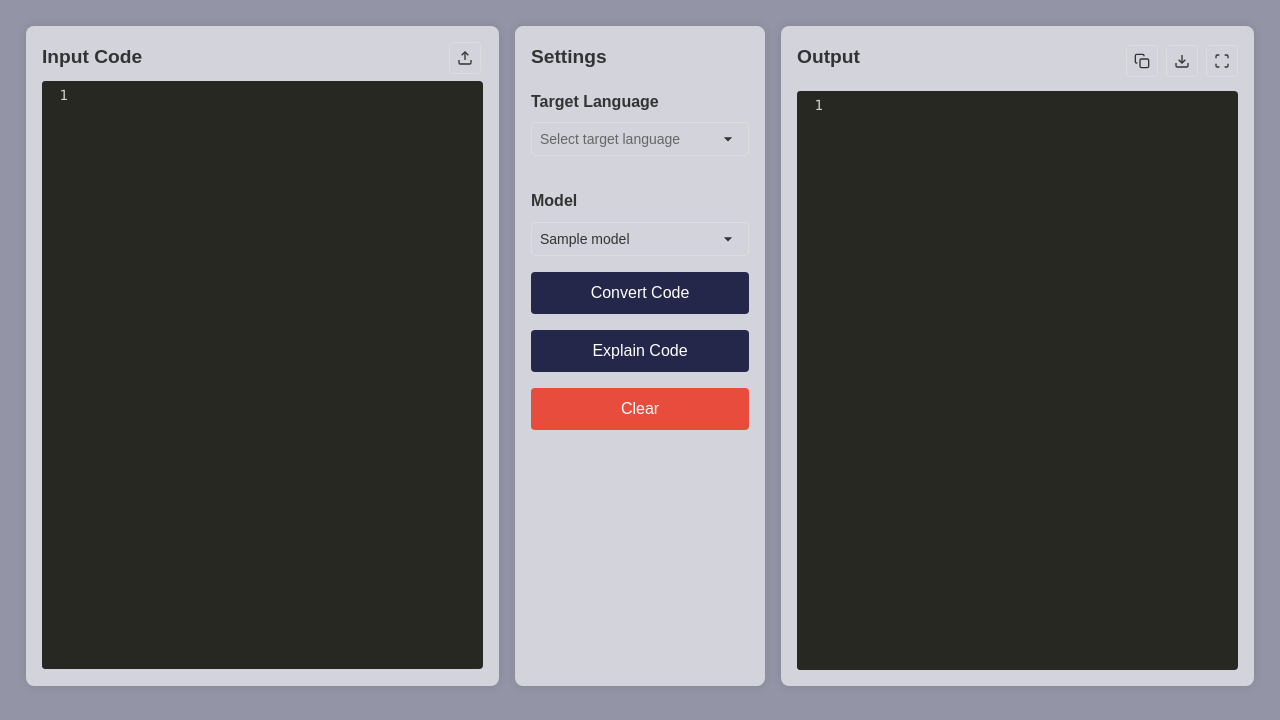
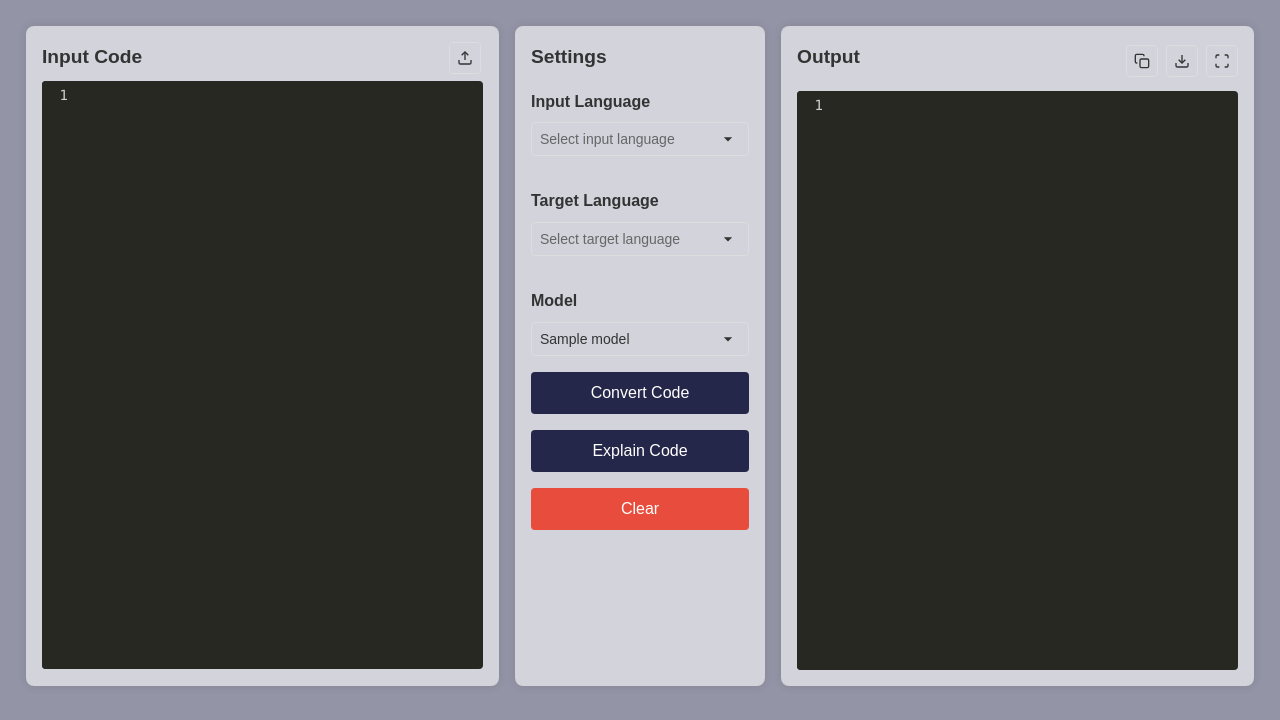
Before and after one commit to rocke7-adhi/code-converter-webapp, a Flask app: template templates/index.html in a window 1280 px wide. Shown: the part 80-800 px from the top of the page. Run offline with Flask 3, Linux system fonts and the light colour scheme; the template is opened without the code that fills it: most values are stand-ins (such as "Sample title", 1, 10 or a date in 2020); parts of the project's set-up code (start-up, migrations or seed data) failed here and were passed over.

Commit message:
feat : select input code option

```diff
--- a/app.py
+++ b/app.py
@@ -25,9 +25,10 @@ def converter_page():
 @app.route('/convert', methods=['POST'])
 def convert():
     input_code = request.form['input_code']
+    input_language = request.form['input_language']
     target_language = request.form['target_language']
     selected_model = request.form['selected_model']
-    converted_code = converter.convert_code(input_code, target_language, selected_model)
+    converted_code = converter.convert_code(input_code, input_language, target_language, selected_model)
     return jsonify({
         'converted_code': converted_code
     })
@@ -36,9 +37,10 @@ def convert():
 @app.route('/explain', methods=['POST'])
 def explain():
     input_code = request.form['input_code']
+    input_language = request.form['input_language']
     target_language = request.form['target_language']
     selected_model = request.form['selected_model']
-    explanation_text = explanation.explain_code(input_code, target_language, selected_model)
+    explanation_text = explanation.explain_code(input_code, input_language, target_language, selected_model)
     return jsonify({
         'explanation': explanation_text
     })
--- a/static/js/script.js
+++ b/static/js/script.js
@@ -122,11 +122,12 @@ $(document).ready(function() {
         outputEditor.setOption('mode', modeMap[language] || 'javascript');
     });
 
-    // Modify the form submission to work with CodeMirror
+    // Modify the form submission to include input_language
     $('#conversion-form').on('submit', function(e) {
         e.preventDefault();
 
         const input_code = inputEditor.getValue();
+        const input_language = $('#input_language').val();
         const target_language = $('#target_language').val();
         const selected_model = $('#selected_model').val();
 
@@ -137,6 +138,7 @@ $(document).ready(function() {
             method: 'POST',
             data: {
                 input_code: input_code,
+                input_language: input_language,
                 target_language: target_language,
                 selected_model: selected_model
             },
@@ -149,9 +151,10 @@ $(document).ready(function() {
         });
     });
 
-    // Modify the explain button to work with CodeMirror
+    // Modify the explain button to include input_language
     $('#explain-button').on('click', function() {
         const input_code = inputEditor.getValue();
+        const input_language = $('#input_language').val();
         const target_language = $('#target_language').val();
         const selected_model = $('#selected_model').val();
 
@@ -162,6 +165,7 @@ $(document).ready(function() {
             method: 'POST',
             data: {
                 input_code: input_code,
+                input_language: input_language,
                 target_language: target_language,
                 selected_model: selected_model
             },
--- a/templates/index.html
+++ b/templates/index.html
@@ -47,6 +47,15 @@
             <div class="column selection-column">
                 <form id="conversion-form">
                     <h2>Settings</h2>
+
+                    <label for="input_language">Input Language</label>
+                    <select id="input_language" name="input_language" required>
+                        <option value="" disabled selected>Select input language</option>
+                        {% for language in languages %}
+                            <option value="{{ language }}">{{ language }}</option>
+                        {% endfor %}
+                    </select>
+
                     <label for="target_language">Target Language</label>
                     <select id="target_language" name="target_language" required>
                         <option value="" disabled selected>Select target language</option>
```
Also changed, not shown: converter.py (+5 -4 lines).
